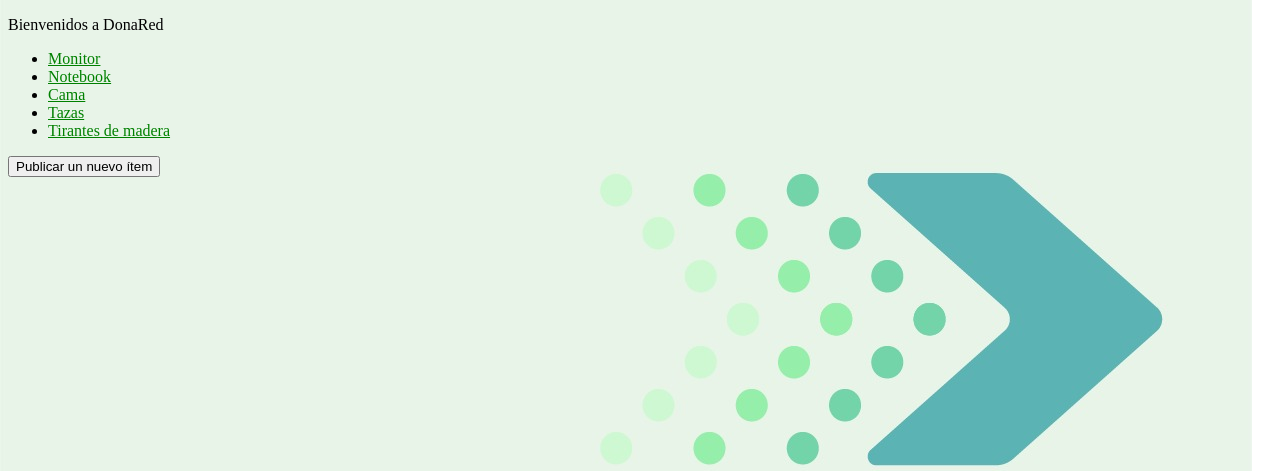
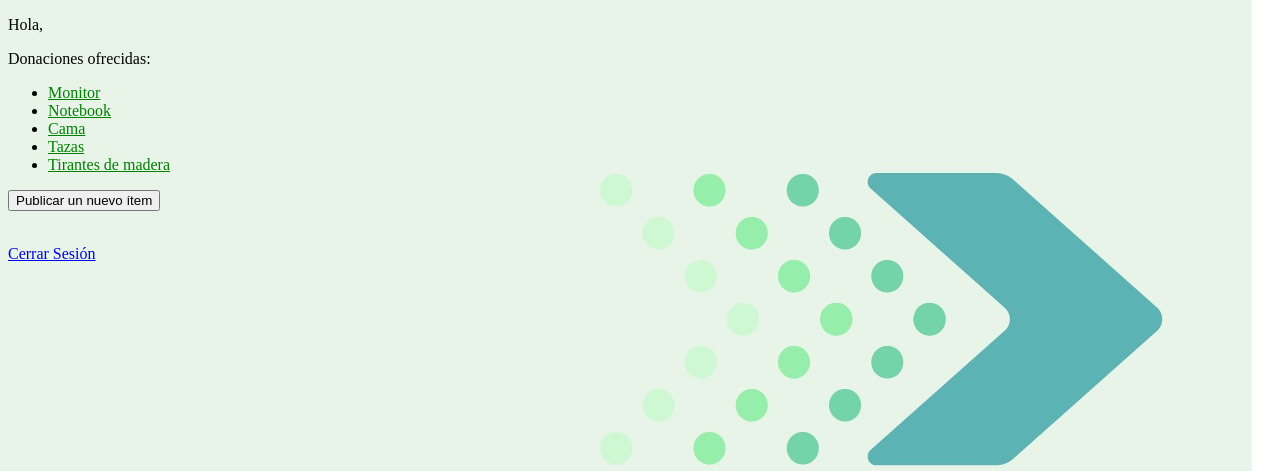
Before and after one commit to martindipeco/donared, a Django app: page /donaredapp/ in a window 1280 px wide. Shown: the top 471 px of the page. Run offline with Django 5.2, Linux system fonts and the light colour scheme; a user stored in the database is signed in; data comes from the database, SQL or seed files in the repository; both versions use the stored data as it was after the commit.

Commit message:
login logout registro

```diff
--- a/donaredapp/templates/donaredapp/index.html
+++ b/donaredapp/templates/donaredapp/index.html
@@ -7,7 +7,12 @@
     <title>DonaRed</title>
   </head>
   <body>
+    {% if user.is_authenticated %}
+    <p>Hola, {{ user.first_name }}</p>
+    {% else %}
     <p>Bienvenidos a DonaRed</p>
+    {% endif %}
+    <p>Donaciones ofrecidas:</p>
     {% if items_recientes %}
         <ul>
         {% for item in items_recientes %}
@@ -24,12 +29,14 @@
           <button>Publicar un nuevo ítem</button>
         </a>
     </p>
+    <br>
+    <a href="{% url 'donaredapp:logout' %}">Cerrar Sesión</a>
     {% else %}
 
-    <a class="nav-link" href="{% url 'donaredapp:login' %}">Iniciar Sesión</a>
+    <a href="{% url 'donaredapp:login' %}">Iniciar Sesión</a>
 
     <br>
-    <a class="nav-link" href="{% url 'donaredapp:registro' %}">Registrarse</a>
+    <a href="{% url 'donaredapp:registro' %}">Registrarse</a>
 
   {% endif %}
   </body>
--- a/donaredapp/templates/donaredapp/login.html
+++ b/donaredapp/templates/donaredapp/login.html
@@ -30,7 +30,7 @@
                         <button type="submit" class="btn btn-primary mt-3">Iniciar Sesión</button>
                     </form>
                     <div class="mt-3">
-                        <p>¿No tenés una cuenta? <a href="{% url 'donaredapp:register' %}">Registrate aquí</a></p>
+                        <p>¿No tenés una cuenta? <a href="{% url 'donaredapp:registro' %}">Registrate aquí</a></p>
                     </div>
                 </div>
             </div>
```
Also changed, not shown: db.sqlite3.
